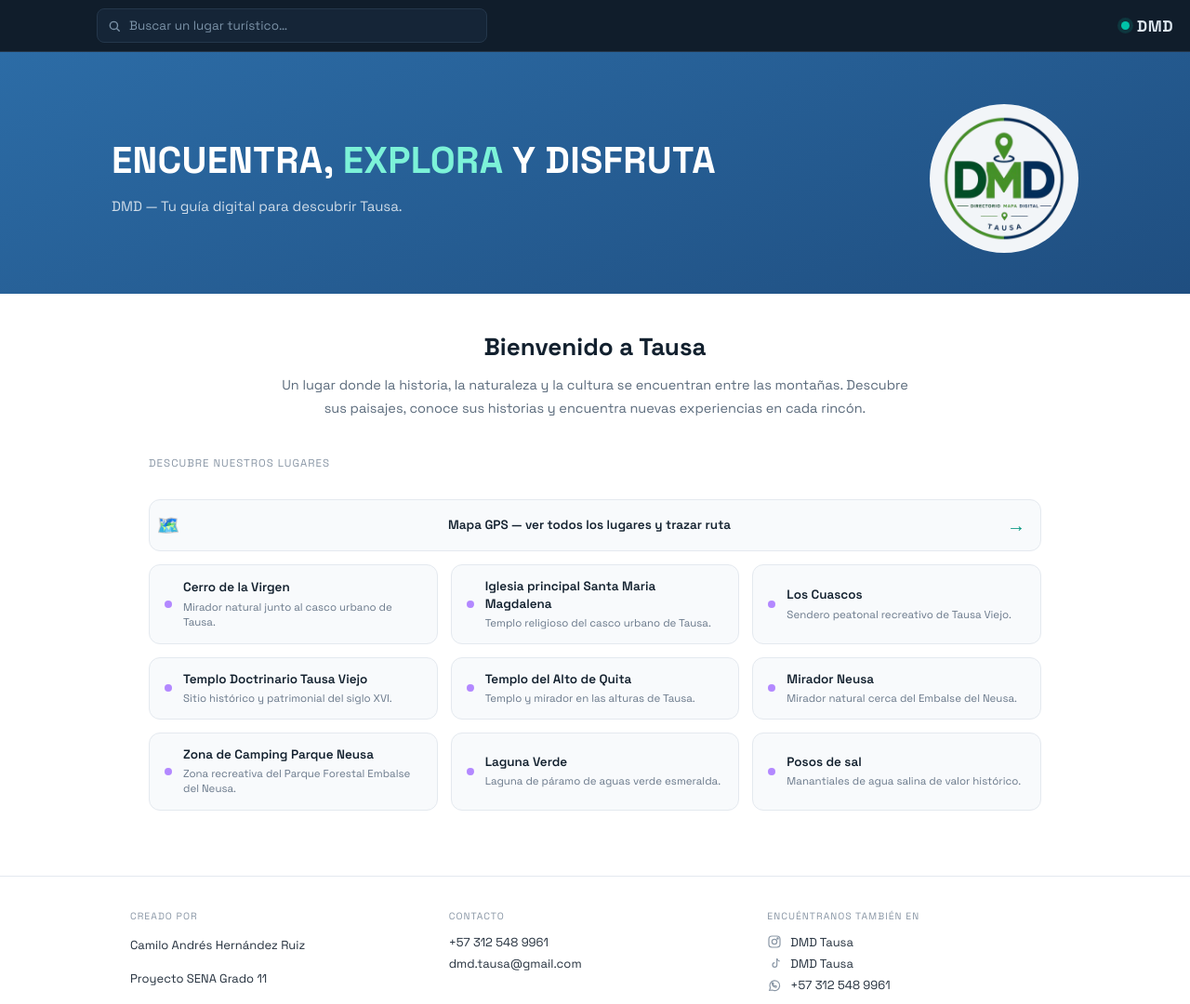
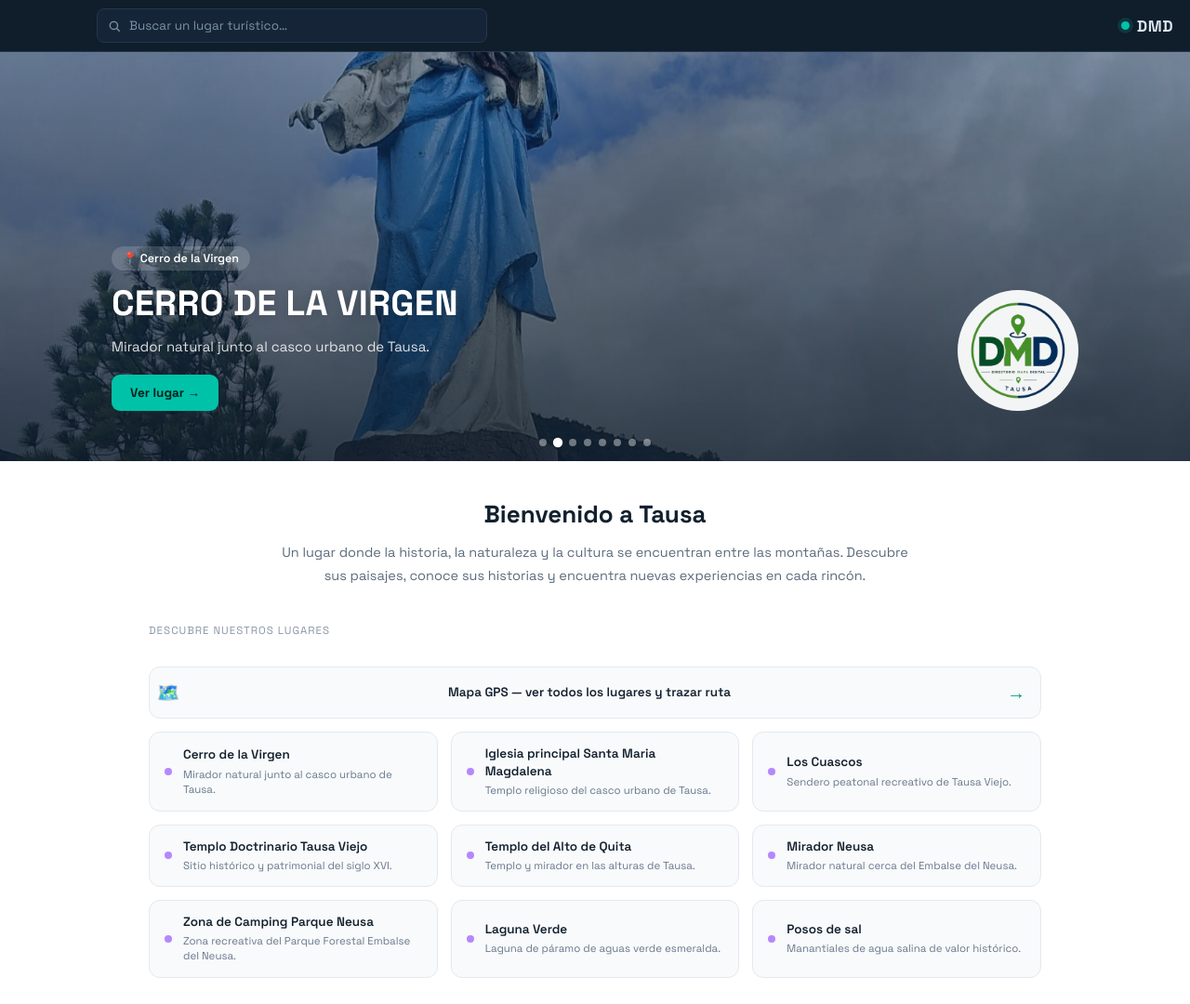
Before and after one commit to camiloKo08/dmd-mapa, a plain HTML site: page index.html in a window 1280 px wide. Shown: the top 1080 px of the page at 93% size. Drawn offline with Linux system fonts and the light colour scheme.

Commit message:
Update index.html

```diff
--- a/index.html
+++ b/index.html
@@ -10,36 +10,74 @@
 <style>
   body{ overflow-x:hidden; background:#FFFFFF; }
 
-  /* ---------- HERO (franja azul, no muy oscura, para que el logo se lea bien) ---------- */
-  .hero-band{
+  /* ---------- HERO — carrusel de fotos que rota solo ---------- */
+  .hero-slider{
+    position:relative;
+    min-height:440px;
+    overflow:hidden;
     background:linear-gradient(160deg, #2C6CA6, #1F4E80);
   }
-  .hero{
+  .hero-slide{
+    position:absolute; inset:0;
+    background-size:cover;
+    background-position:center;
+    opacity:0;
+    transition:opacity 1.1s ease;
+  }
+  .hero-slide.active{ opacity:1; }
+  .hero-slide-intro{ background-image:none !important; background:linear-gradient(160deg, #2C6CA6, #1F4E80); }
+  .hero-slider-overlay{
+    position:absolute; inset:0;
+    background:linear-gradient(180deg, rgba(11,22,34,0.18) 0%, rgba(11,22,34,0.74) 100%);
+    pointer-events:none;
+  }
+  .hero-slider-inner{
+    position:relative;
     max-width:1080px;
+    min-height:440px;
     margin:0 auto;
-    padding:56px 20px 44px 20px;
+    padding:56px 20px 54px 20px;
     display:flex;
-    align-items:center;
+    align-items:flex-end;
     justify-content:space-between;
     gap:40px;
   }
-  .hero-text{ flex:1; min-width:0; }
-  .hero-text h1{
-    font-size:40px;
+  .hero-slider-text{ flex:1; min-width:0; }
+  .hero-tag{
+    display:inline-flex; align-items:center; gap:6px;
+    font-size:12.5px; font-weight:600; color:#fff;
+    background:rgba(255,255,255,0.16);
+    padding:5px 12px; border-radius:20px;
+    margin-bottom:14px;
+  }
+  .hero-slider-text h1{
+    font-size:38px;
     font-weight:800;
     line-height:1.15;
     letter-spacing:0.3px;
-    margin:0 0 14px 0;
+    margin:0 0 12px 0;
     color:#FFFFFF;
+    text-shadow:0 2px 14px rgba(0,0,0,0.25);
   }
-  .hero-text h1 .accent{ color:#7CF2D8; }
-  .hero-text p{
-    color:rgba(255,255,255,0.78);
+  .hero-slider-text h1 .accent{ color:#7CF2D8; }
+  .hero-slider-text p{
+    color:rgba(255,255,255,0.85);
     font-size:15px;
     line-height:1.6;
-    margin:0;
+    margin:0 0 18px 0;
     max-width:480px;
   }
+  .hero-explore-btn{
+    background:#00C2A8;
+    color:#04211C;
+    font-weight:700;
+    padding:11px 20px;
+    border-radius:9px;
+    text-decoration:none;
+    font-size:13.5px;
+    display:inline-block;
+  }
+  .hero-explore-btn:hover{ filter:brightness(1.08); }
   .hero-logo{
     flex:0 0 auto;
     display:flex;
@@ -50,17 +88,32 @@
     padding:10px;
   }
   .hero-logo img{
-    width:140px;
-    height:140px;
+    width:110px;
+    height:110px;
     object-fit:contain;
     display:block;
   }
+  .hero-dots{
+    position:absolute;
+    left:0; right:0; bottom:16px;
+    display:flex;
+    justify-content:center;
+    gap:8px;
+  }
+  .hero-dot{
+    width:8px; height:8px;
+    border-radius:50%;
+    background:rgba(255,255,255,0.4);
+    cursor:pointer;
+    transition:background 0.2s ease, transform 0.2s ease;
+  }
+  .hero-dot.active{ background:#fff; transform:scale(1.3); }
 
   @media (max-width: 700px){
-    .hero{ flex-direction:column; text-align:center; padding-top:36px; gap:20px; }
-    .hero-text p{ max-width:none; }
-    .hero-text h1{ font-size:30px; }
-    .hero-logo img{ width:104px; height:104px; }
+    .hero-slider-inner{ flex-direction:column; align-items:flex-start; text-align:left; padding-top:36px; gap:16px; min-height:400px; }
+    .hero-slider-text h1{ font-size:28px; }
+    .hero-logo{ order:-1; }
+    .hero-logo img{ width:64px; height:64px; }
   }
 
   /* ---------- sección blanca: título + botones ---------- */
@@ -236,16 +289,21 @@
   <div class="site-brand"><span class="dot"></span>DMD</div>
 </header>
 
-<div class="hero-band">
-<div class="hero">
-  <div class="hero-text">
-    <h1>ENCUENTRA, <span class="accent">EXPLORA</span> Y DISFRUTA</h1>
-    <p>DMD — Tu guía digital para descubrir Tausa.</p>
+<div class="hero-slider" id="heroSlider">
+  <div id="heroSlides"></div>
+  <div class="hero-slider-overlay"></div>
+  <div class="hero-slider-inner">
+    <div class="hero-slider-text">
+      <span class="hero-tag" id="heroTag">📍 Tausa, Cundinamarca</span>
+      <h1 id="heroTitle">ENCUENTRA, <span class="accent">EXPLORA</span> Y DISFRUTA</h1>
+      <p id="heroDesc">DMD — Tu guía digital para descubrir Tausa.</p>
+      <a href="lugar.html" class="hero-explore-btn" id="heroExploreBtn" style="display:none;">Ver lugar →</a>
+    </div>
+    <div class="hero-logo">
+      <img src="logo-dmd.png" alt="Logo DMD — Directorio Mapa Digital, Tausa">
+    </div>
   </div>
-  <div class="hero-logo">
-    <img src="logo-dmd.png" alt="Logo DMD — Directorio Mapa Digital, Tausa">
-  </div>
-</div>
+  <div class="hero-dots" id="heroDots"></div>
 </div>
 
 <div class="content-wrap">
@@ -312,6 +370,83 @@
       '</span>';
     wrap.appendChild(a);
   });
+
+  // =====================================================================
+  //  CARRUSEL DEL HERO — rota solo cada 4.5s entre lugares que tengan foto.
+  //  Se arma automáticamente a partir de PLACES: si un lugar no tiene fotos
+  //  todavía, simplemente no aparece en el carrusel — no hay que tocar
+  //  este código cuando agregues fotos nuevas a un lugar.
+  // =====================================================================
+  (function(){
+    const slidesWrap = document.getElementById('heroSlides');
+    const dotsWrap = document.getElementById('heroDots');
+    const heroTag = document.getElementById('heroTag');
+    const heroTitle = document.getElementById('heroTitle');
+    const heroDesc = document.getElementById('heroDesc');
+    const heroBtn = document.getElementById('heroExploreBtn');
+    if(!slidesWrap) return;
+
+    // primera "diapositiva" = la presentación fija de DMD (sin foto)
+    const introSlide = { intro: true };
+    const photoSlides = PLACES.filter(function(p){ return p.photos && p.photos.length; })
+      .map(function(p){ return { img: p.photos[0], name: p.name, desc: p.desc, slug: p.slug }; });
+    const heroSlides = [introSlide].concat(photoSlides);
+
+    heroSlides.forEach(function(s, i){
+      const div = document.createElement('div');
+      div.className = 'hero-slide' + (i === 0 ? ' active' : '') + (s.intro ? ' hero-slide-intro' : '');
+      if(!s.intro){ div.style.backgroundImage = "url('" + s.img + "')"; }
+      slidesWrap.appendChild(div);
+
+      const dot = document.createElement('span');
+      dot.className = 'hero-dot' + (i === 0 ? ' active' : '');
+      dot.addEventListener('click', function(){ goToSlide(i); });
+      dotsWrap.appendChild(dot);
+    });
+
+    const slideEls = slidesWrap.querySelectorAll('.hero-slide');
+    const dotEls = dotsWrap.querySelectorAll('.hero-dot');
+    let heroIndex = 0;
+    let heroTimer = null;
+
+    function renderHeroText(i){
+      const s = heroSlides[i];
+      if(s.intro){
+        heroTag.textContent = '📍 Tausa, Cundinamarca';
+        heroTitle.innerHTML = 'ENCUENTRA, <span class="accent">EXPLORA</span> Y DISFRUTA';
+        heroDesc.textContent = 'DMD — Tu guía digital para descubrir Tausa.';
+        heroBtn.style.display = 'none';
+      } else {
+        heroTag.textContent = '📍 ' + s.name;
+        heroTitle.textContent = s.name.toUpperCase();
+        heroDesc.textContent = s.desc || '';
+        heroBtn.style.display = 'inline-block';
+        heroBtn.href = 'lugar.html?p=' + s.slug;
+      }
+    }
+
+    function goToSlide(i){
+      slideEls[heroIndex].classList.remove('active');
+      dotEls[heroIndex].classList.remove('active');
+      heroIndex = i;
+      slideEls[heroIndex].classList.add('active');
+      dotEls[heroIndex].classList.add('active');
+      renderHeroText(heroIndex);
+      resetHeroTimer();
+    }
+
+    function resetHeroTimer(){
+      if(heroTimer) clearInterval(heroTimer);
+      if(heroSlides.length > 1){
+        heroTimer = setInterval(function(){
+          goToSlide((heroIndex + 1) % heroSlides.length);
+        }, 4500);
+      }
+    }
+
+    renderHeroText(0);
+    resetHeroTimer();
+  })();
 </script>
 </body>
 </html>
```
